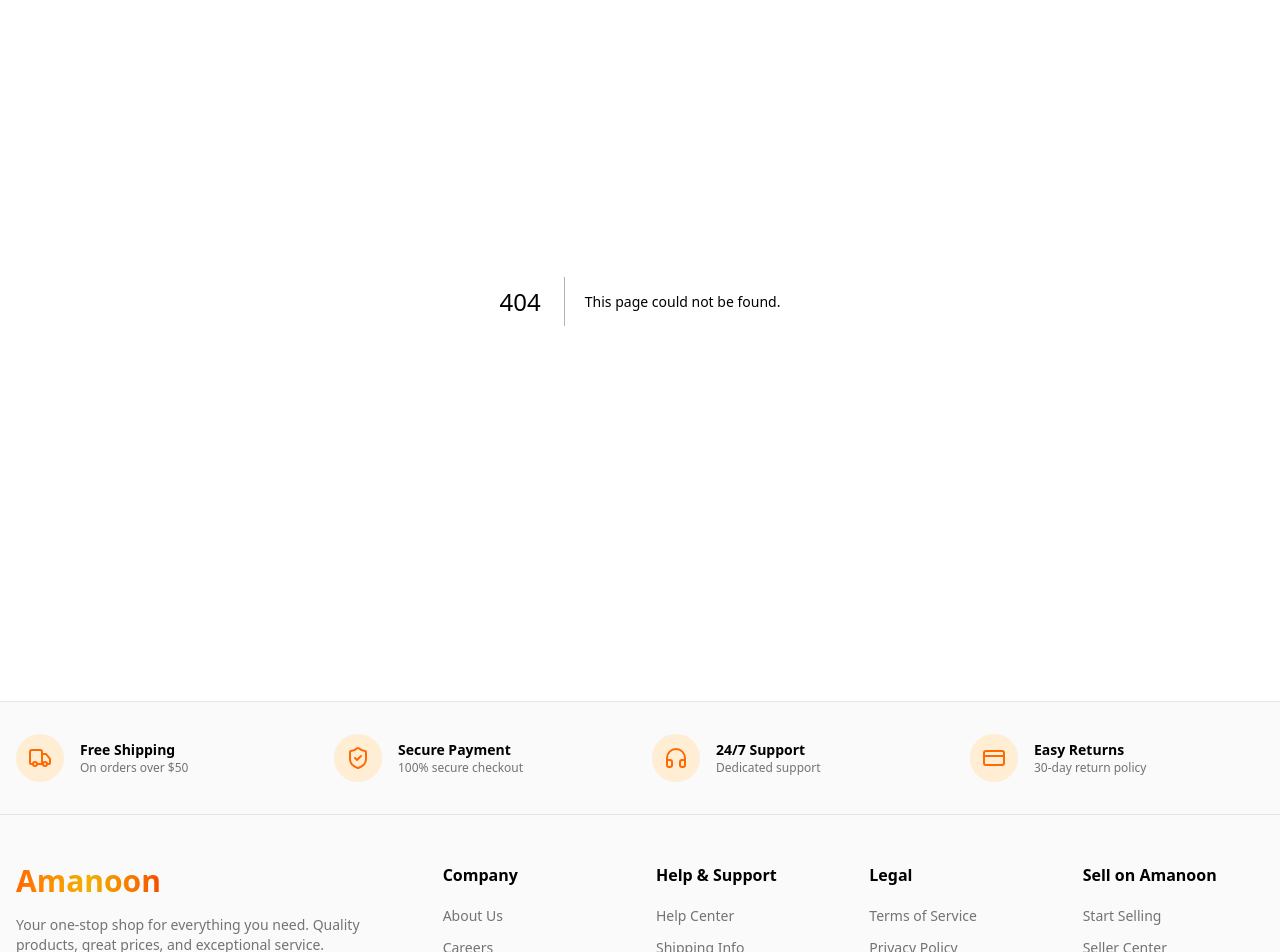
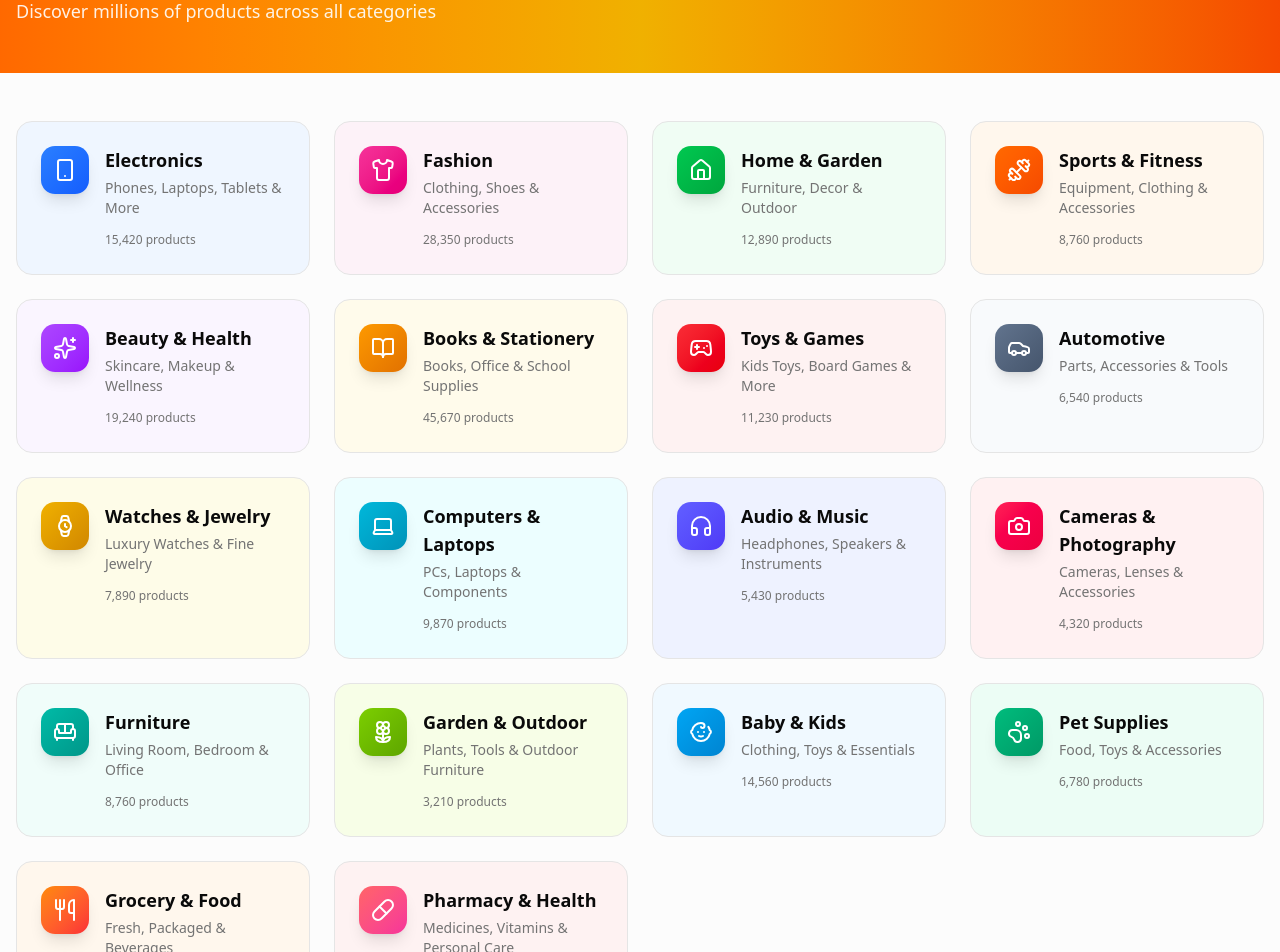
Before and after one commit to devbn3li/market-place-frontend, a Next.js app: page /categories in a window 1280 px wide. Before the commit this address had no page. Shown: the part 200-1152 px from the top of the page. Built offline with nearby package versions, Linux system fonts and the light colour scheme.

Commit message:
feat: add categories page with multilingual support and dynamic category listing

```diff
--- /dev/null
+++ b/app/categories/page.tsx
@@ -0,0 +1,268 @@
+"use client";
+
+import Link from "next/link";
+import { useLanguage } from "@/context/language-context";
+import {
+  Smartphone,
+  Shirt,
+  Home,
+  Dumbbell,
+  Sparkles,
+  BookOpen,
+  Gamepad2,
+  Car,
+  Watch,
+  Laptop,
+  Headphones,
+  Camera,
+  Sofa,
+  Flower2,
+  Baby,
+  PawPrint,
+  Utensils,
+  Pill
+} from "lucide-react";
+
+const categories = [
+  {
+    id: "electronics",
+    name: { en: "Electronics", ar: "الإلكترونيات" },
+    description: { en: "Phones, Laptops, Tablets & More", ar: "هواتف، لابتوب، تابلت والمزيد" },
+    icon: Smartphone,
+    color: "from-blue-500 to-blue-600",
+    bgColor: "bg-blue-50 dark:bg-blue-950/30",
+    items: 15420,
+  },
+  {
+    id: "fashion",
+    name: { en: "Fashion", ar: "الأزياء" },
+    description: { en: "Clothing, Shoes & Accessories", ar: "ملابس، أحذية وإكسسوارات" },
+    icon: Shirt,
+    color: "from-pink-500 to-pink-600",
+    bgColor: "bg-pink-50 dark:bg-pink-950/30",
+    items: 28350,
+  },
+  {
+    id: "home-garden",
+    name: { en: "Home & Garden", ar: "المنزل والحديقة" },
+    description: { en: "Furniture, Decor & Outdoor", ar: "أثاث، ديكور وحدائق" },
+    icon: Home,
+    color: "from-green-500 to-green-600",
+    bgColor: "bg-green-50 dark:bg-green-950/30",
+    items: 12890,
+  },
+  {
+    id: "sports",
+    name: { en: "Sports & Fitness", ar: "الرياضة واللياقة" },
+    description: { en: "Equipment, Clothing & Accessories", ar: "معدات، ملابس وإكسسوارات رياضية" },
+    icon: Dumbbell,
+    color: "from-orange-500 to-orange-600",
+    bgColor: "bg-orange-50 dark:bg-orange-950/30",
+    items: 8760,
+  },
+  {
+    id: "beauty",
+    name: { en: "Beauty & Health", ar: "الجمال والصحة" },
+    description: { en: "Skincare, Makeup & Wellness", ar: "العناية بالبشرة، مكياج وصحة" },
+    icon: Sparkles,
+    color: "from-purple-500 to-purple-600",
+    bgColor: "bg-purple-50 dark:bg-purple-950/30",
+    items: 19240,
+  },
+  {
+    id: "books",
+    name: { en: "Books & Stationery", ar: "الكتب والقرطاسية" },
+    description: { en: "Books, Office & School Supplies", ar: "كتب، مستلزمات مكتبية ومدرسية" },
+    icon: BookOpen,
+    color: "from-amber-500 to-amber-600",
+    bgColor: "bg-amber-50 dark:bg-amber-950/30",
+    items: 45670,
+  },
+  {
+    id: "toys",
+    name: { en: "Toys & Games", ar: "الألعاب" },
+    description: { en: "Kids Toys, Board Games & More", ar: "ألعاب أطفال، ألعاب لوحية والمزيد" },
+    icon: Gamepad2,
+    color: "from-red-500 to-red-600",
+    bgColor: "bg-red-50 dark:bg-red-950/30",
+    items: 11230,
+  },
+  {
+    id: "automotive",
+    name: { en: "Automotive", ar: "السيارات" },
+    description: { en: "Parts, Accessories & Tools", ar: "قطع غيار، إكسسوارات وأدوات" },
+    icon: Car,
+    color: "from-slate-500 to-slate-600",
+    bgColor: "bg-slate-50 dark:bg-slate-950/30",
+    items: 6540,
+  },
+  {
+    id: "watches",
+    name: { en: "Watches & Jewelry", ar: "الساعات والمجوهرات" },
+    description: { en: "Luxury Watches & Fine Jewelry", ar: "ساعات فاخرة ومجوهرات راقية" },
+    icon: Watch,
+    color: "from-yellow-500 to-yellow-600",
+    bgColor: "bg-yellow-50 dark:bg-yellow-950/30",
+    items: 7890,
+  },
+  {
+    id: "computers",
+    name: { en: "Computers & Laptops", ar: "الكمبيوتر واللابتوب" },
+    description: { en: "PCs, Laptops & Components", ar: "أجهزة كمبيوتر، لابتوب وقطع" },
+    icon: Laptop,
+    color: "from-cyan-500 to-cyan-600",
+    bgColor: "bg-cyan-50 dark:bg-cyan-950/30",
+    items: 9870,
+  },
+  {
+    id: "audio",
+    name: { en: "Audio & Music", ar: "الصوتيات والموسيقى" },
+    description: { en: "Headphones, Speakers & Instruments", ar: "سماعات، مكبرات صوت وآلات موسيقية" },
+    icon: Headphones,
+    color: "from-indigo-500 to-indigo-600",
+    bgColor: "bg-indigo-50 dark:bg-indigo-950/30",
+    items: 5430,
+  },
+  {
+    id: "cameras",
+    name: { en: "Cameras & Photography", ar: "الكاميرات والتصوير" },
+    description: { en: "Cameras, Lenses & Accessories", ar: "كاميرات، عدسات وإكسسوارات" },
+    icon: Camera,
+    color: "from-rose-500 to-rose-600",
+    bgColor: "bg-rose-50 dark:bg-rose-950/30",
+    items: 4320,
+  },
+  {
+    id: "furniture",
+    name: { en: "Furniture", ar: "الأثاث" },
+    description: { en: "Living Room, Bedroom & Office", ar: "غرفة معيشة، نوم ومكتب" },
+    icon: Sofa,
+    color: "from-teal-500 to-teal-600",
+    bgColor: "bg-teal-50 dark:bg-teal-950/30",
+    items: 8760,
+  },
+  {
+    id: "garden",
+    name: { en: "Garden & Outdoor", ar: "الحديقة والخارج" },
+    description: { en: "Plants, Tools & Outdoor Furniture", ar: "نباتات، أدوات وأثاث خارجي" },
+    icon: Flower2,
+    color: "from-lime-500 to-lime-600",
+    bgColor: "bg-lime-50 dark:bg-lime-950/30",
+    items: 3210,
+  },
+  {
+    id: "baby",
+    name: { en: "Baby & Kids", ar: "الأطفال والرضع" },
+    description: { en: "Clothing, Toys & Essentials", ar: "ملابس، ألعاب ومستلزمات" },
+    icon: Baby,
+    color: "from-sky-500 to-sky-600",
+    bgColor: "bg-sky-50 dark:bg-sky-950/30",
+    items: 14560,
+  },
+  {
+    id: "pets",
+    name: { en: "Pet Supplies", ar: "مستلزمات الحيوانات" },
+    description: { en: "Food, Toys & Accessories", ar: "طعام، ألعاب وإكسسوارات" },
+    icon: PawPrint,
+    color: "from-emerald-500 to-emerald-600",
+    bgColor: "bg-emerald-50 dark:bg-emerald-950/30",
+    items: 6780,
+  },
+  {
+    id: "grocery",
+    name: { en: "Grocery & Food", ar: "البقالة والطعام" },
+    description: { en: "Fresh, Packaged & Beverages", ar: "طازج، معلب ومشروبات" },
+    icon: Utensils,
+    color: "from-orange-400 to-red-500",
+    bgColor: "bg-orange-50 dark:bg-orange-950/30",
+    items: 23450,
+  },
+  {
+    id: "pharmacy",
+    name: { en: "Pharmacy & Health", ar: "الصيدلية والصحة" },
+    description: { en: "Medicines, Vitamins & Personal Care", ar: "أدوية، فيتامينات وعناية شخصية" },
+    icon: Pill,
+    color: "from-red-400 to-pink-500",
+    bgColor: "bg-red-50 dark:bg-red-950/30",
+    items: 8920,
+  },
+];
+
+export default function CategoriesPage() {
+  const { language } = useLanguage();
+
+  return (
+    <div className="min-h-screen bg-muted/30" dir={language === "ar" ? "rtl" : "ltr"}>
+      {/* Header */}
+      <div className="bg-gradient-to-r from-orange-500 via-yellow-500 to-orange-600 text-white py-12">
+        <div className="container mx-auto px-4">
+          <h1 className="text-4xl font-bold mb-2">
+            {language === "ar" ? "تصفح الفئات" : "Browse Categories"}
+          </h1>
+          <p className="text-lg opacity-90">
+            {language === "ar"
+              ? "اكتشف ملايين المنتجات في جميع الفئات"
+              : "Discover millions of products across all categories"}
+          </p>
+        </div>
+      </div>
+
+      {/* Categories Grid */}
+      <div className="container mx-auto px-4 py-12">
+        <div className="grid grid-cols-1 sm:grid-cols-2 lg:grid-cols-3 xl:grid-cols-4 gap-6">
+          {categories.map((category) => {
+            const Icon = category.icon;
+            return (
+              <Link
+                key={category.id}
+                href={`/categories/${category.id}`}
+                className={`group ${category.bgColor} rounded-2xl p-6 border hover:shadow-xl transition-all duration-300 hover:-translate-y-1`}
+              >
+                <div className="flex items-start gap-4">
+                  <div className={`p-3 rounded-xl bg-gradient-to-br ${category.color} text-white shadow-lg group-hover:scale-110 transition-transform`}>
+                    <Icon className="h-6 w-6" />
+                  </div>
+                  <div className="flex-1">
+                    <h3 className="font-bold text-lg mb-1 group-hover:text-orange-500 transition-colors">
+                      {category.name[language]}
+                    </h3>
+                    <p className="text-sm text-muted-foreground mb-2">
+                      {category.description[language]}
+                    </p>
+                    <span className="text-xs text-muted-foreground">
+                      {category.items.toLocaleString()} {language === "ar" ? "منتج" : "products"}
+                    </span>
+                  </div>
+                </div>
+              </Link>
+            );
+          })}
+        </div>
+      </div>
+
+      {/* Featured Categories Banner */}
+      <div className="container mx-auto px-4 pb-12">
+        <div className="bg-gradient-to-r from-purple-600 to-pink-600 rounded-2xl p-8 text-white">
+          <div className="flex flex-col md:flex-row items-center justify-between gap-6">
+            <div>
+              <h2 className="text-2xl font-bold mb-2">
+                {language === "ar" ? "عروض حصرية على جميع الفئات" : "Exclusive Deals on All Categories"}
+              </h2>
+              <p className="opacity-90">
+                {language === "ar"
+                  ? "وفر حتى 70% على منتجات مختارة. العرض لفترة محدودة!"
+                  : "Save up to 70% on selected items. Limited time offer!"}
+              </p>
+            </div>
+            <Link
+              href="/deals"
+              className="bg-white text-purple-600 px-6 py-3 rounded-full font-semibold hover:bg-opacity-90 transition-colors whitespace-nowrap"
+            >
+              {language === "ar" ? "تصفح العروض" : "Browse Deals"}
+            </Link>
+          </div>
+        </div>
+      </div>
+    </div>
+  );
+}
```
